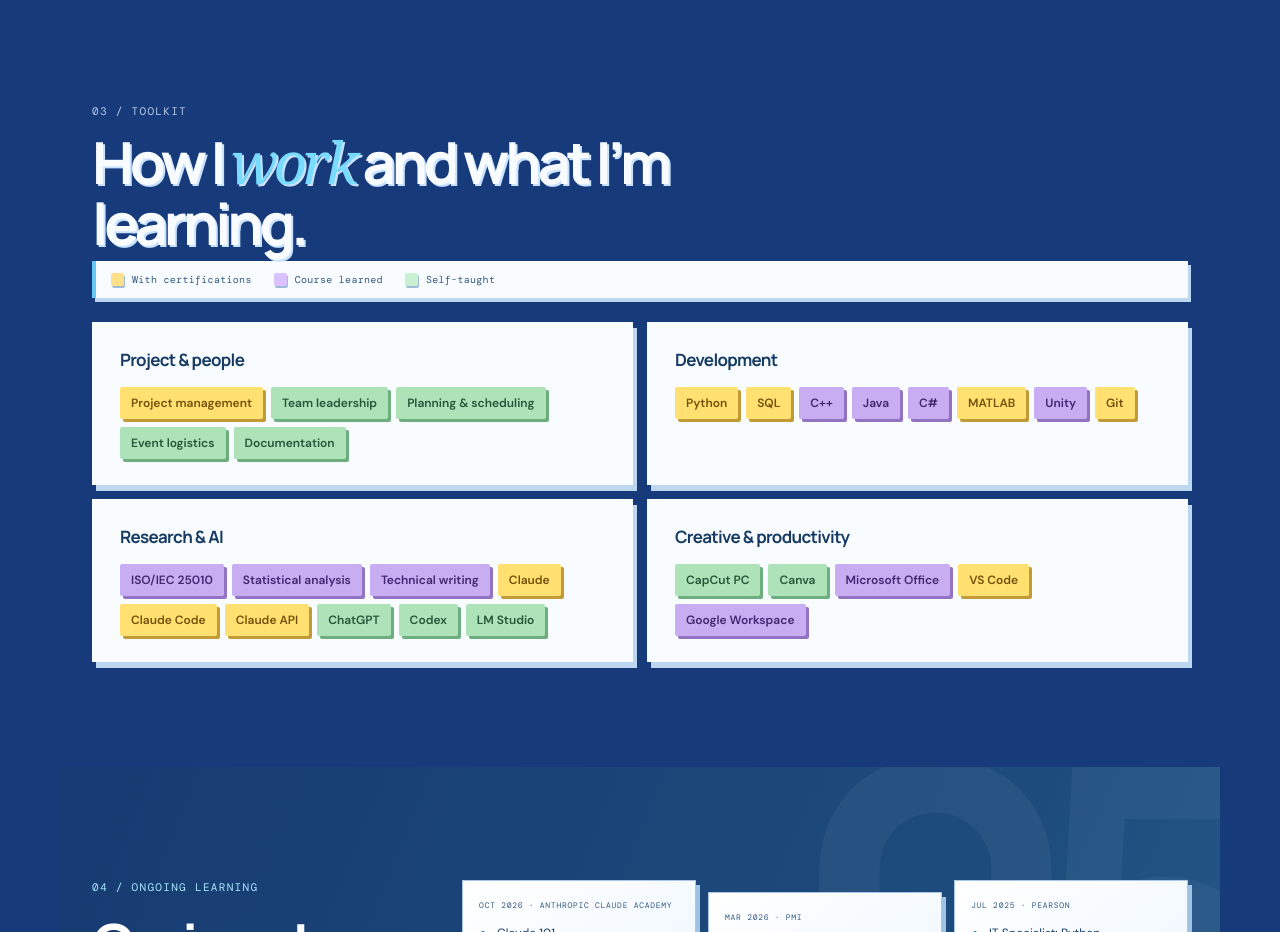
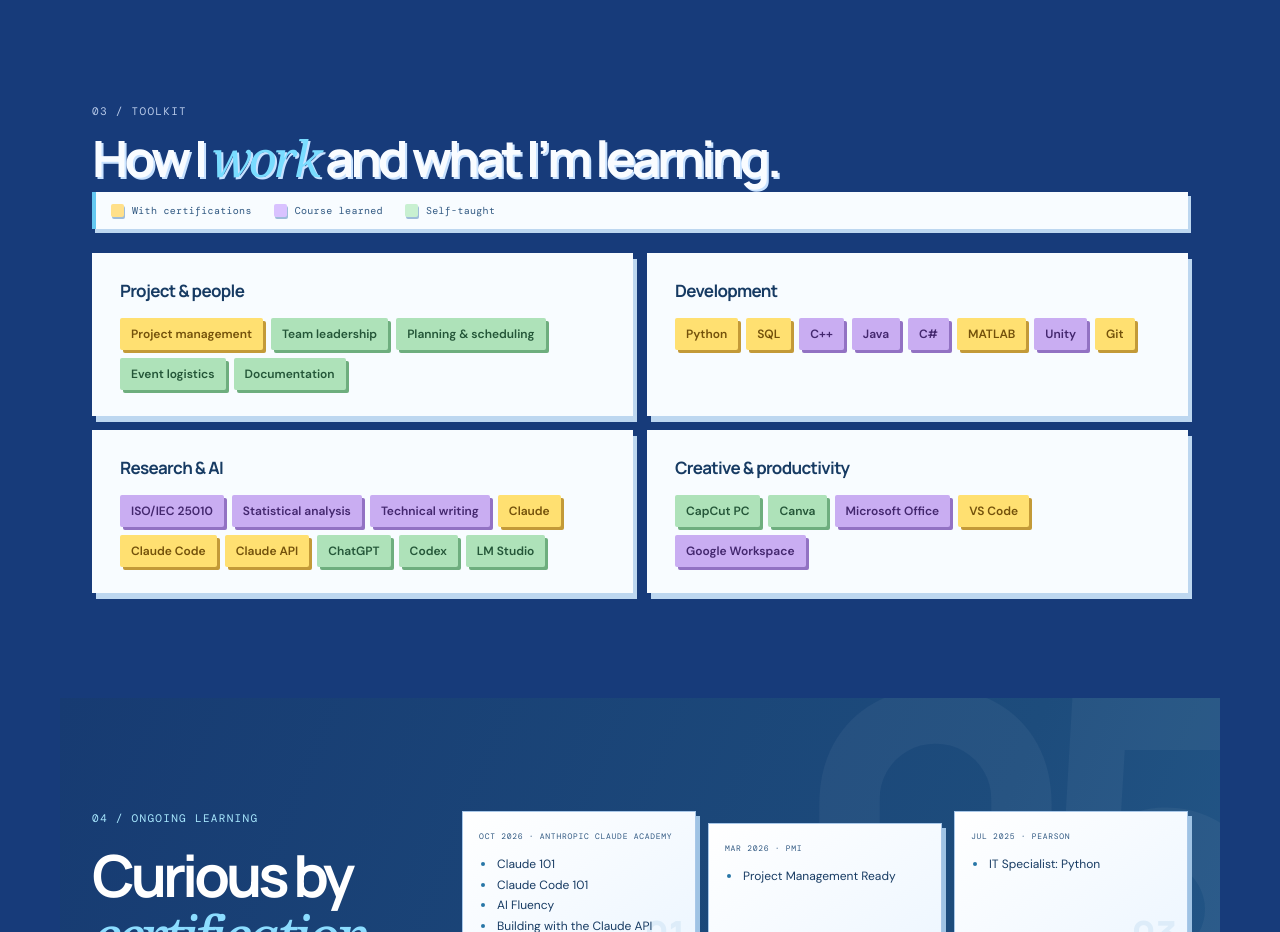
Before and after one commit to UTOY1229/Portfolio, a plain HTML site: page index.html in a window 1280 px wide. Shown: the part 6000-6932 px from the top of the page. Drawn offline with nearby package versions, Linux system fonts and the light colour scheme.

Commit message:
Fit Toolkit heading on one line

```diff
--- a/index.html
+++ b/index.html
@@ -191,6 +191,8 @@
   <style>
     .dark-section>.wrap>.section-head{display:flex;flex-direction:column;align-items:flex-start;gap:15px;margin:0 auto 56px;max-width:1160px}.dark-section>.wrap>.section-head>.eyebrow{order:0;width:100%;font-size:10px;letter-spacing:.14em}.dark-section>.wrap>.section-head>h2{order:1;max-width:940px;font-size:clamp(42px,6.2vw,76px);line-height:.98}.dark-section>.wrap>.section-head>.about-copy{order:2;grid-column:auto;margin:0;max-width:850px;color:#d5e5f7;font-size:17px;line-height:1.75}.dark-section>.wrap>.section-head>.about-copy p{margin:0}
     #toolkit>.section-head{display:flex;flex-direction:column;align-items:flex-start;gap:14px;margin-bottom:38px}
+    #toolkit>.section-head>h2{max-width:none;font-size:clamp(32px,4.3vw,50px);white-space:nowrap}
+    @media(max-width:760px){#toolkit>.section-head>h2{font-size:clamp(27px,7vw,40px);white-space:normal}}
     .project-drawer-heading,.chapter-drawer-heading{position:relative;isolation:isolate;overflow:hidden;padding:26px 30px;border:1px solid rgba(255,255,255,.8);box-shadow:5px 7px 0 rgba(5,24,52,.32)}.project-drawer-heading:after,.chapter-drawer-heading:after{position:absolute;z-index:-1;right:12px;bottom:-52px;font:800 170px/.8 var(--display);letter-spacing:-.1em;pointer-events:none}.project-drawer-heading{margin:0 8px 28px;padding:27px 30px 23px;background:linear-gradient(135deg,#e6f3ff,#cfe3f5);border-left:7px solid #70cfff}.project-drawer-heading:after{content:'01';color:rgba(31,91,145,.07)}.project-drawer-heading .eyebrow{color:#3d729e}.project-drawer-heading h2{color:#173b63}.project-drawer-heading h2 em{color:#3988bb}.project-drawer-heading p{position:relative;max-width:740px;margin:0;color:#4b6784;font-size:14px;line-height:1.7}
     .logistics-cabinet .chapter-drawer-heading{margin:17px 8px 30px;padding:24px 28px;background:linear-gradient(135deg,#f6eedf,#eee0c8);border-color:#fffaf1;border-left:7px solid #d4ad69;box-shadow:5px 7px 0 #0b1c37}.logistics-cabinet .chapter-drawer-heading:after{content:'02';color:rgba(128,90,39,.09)}.logistics-cabinet .chapter-drawer-heading .eyebrow{color:#886a3e}.logistics-cabinet .chapter-drawer-heading h2{color:#183b62}.logistics-cabinet .chapter-drawer-heading h2 em{color:#9b7445}.logistics-cabinet .chapter-drawer-heading p{position:relative;color:#5e6f81}
     .video-cabinet .chapter-drawer-heading{margin:17px 8px 30px;padding:24px 28px;background:linear-gradient(135deg,#e4edf4,#ccdce9);border-color:#f4f9fc;border-left:7px solid #6daed0;box-shadow:5px 7px 0 #0b1c37}.video-cabinet .chapter-drawer-heading:after{content:'03';color:rgba(40,91,127,.09)}.video-cabinet .chapter-drawer-heading .eyebrow{color:#496f8b}.video-cabinet .chapter-drawer-heading h2{color:#1b3e62}.video-cabinet .chapter-drawer-heading h2 em{color:#4d83a6}.video-cabinet .chapter-drawer-heading p{position:relative;color:#526a7f}
```
